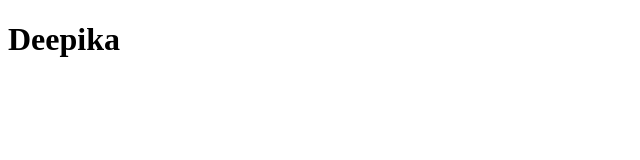
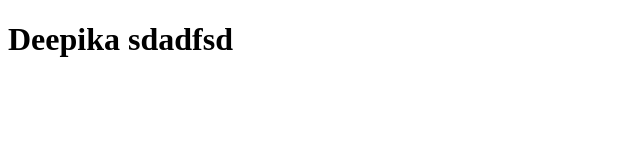
Before and after one commit to websrivastav/pro1, a plain HTML site: page about.html in a window 1280 px wide. Shown: the whole page, without its empty margins (0-640 px from the left). Drawn offline with Linux system fonts and the light colour scheme.

Commit message:
git commit

```diff
--- a/about.html
+++ b/about.html
@@ -8,6 +8,6 @@
 <title>Travel</title>
 </head>
 <body>
-<h1>Deepika</h1>
+<h1>Deepika sdadfsd</h1>
 </body>
 </html>
```
Also changed, not shown: 1 other file.
